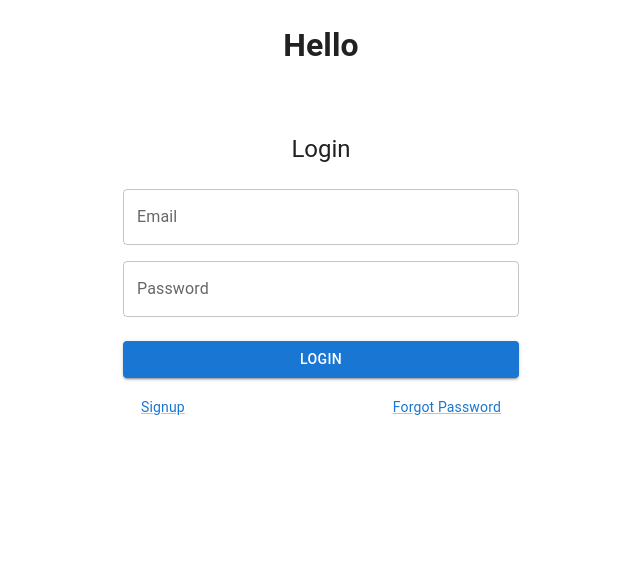
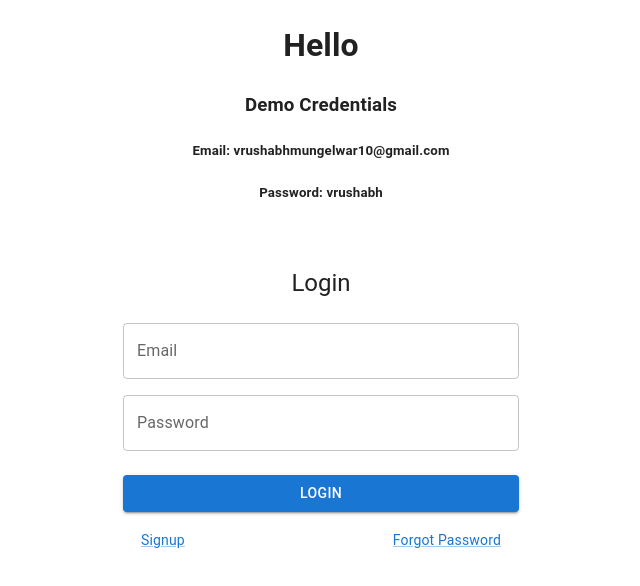
Before and after one commit to vrushabhmungelwar/forgot-password-frontend, a JavaScript app: page / in a window 1280 px wide. Shown: the top 586 px of the page, without its empty margins (319-959 px from the left). Built offline with nearby package versions, Linux system fonts and the light colour scheme; the HTML template or start-up script is replaced by a standard one.

Commit message:
added demo credentials

```diff
--- a/src/routes/login.js
+++ b/src/routes/login.js
@@ -27,7 +27,6 @@ export function Login() {
   const theme = createTheme();
   const history = useHistory();
 
-
   const { handleSubmit, handleChange, values, handleBlur, errors, touched } =
     useFormik({
       initialValues: { email: "", password: "" },
@@ -40,7 +39,9 @@ export function Login() {
     });
 
   const checkCredentials = async (values) => {
-    const response = await fetch(`https://forgot-password-by-vrushabh.herokuapp.com/login`, {
+    const response = await fetch(
+      `https://forgot-password-by-vrushabh.herokuapp.com/login`,
+      {
         method: "POST",
         body: JSON.stringify({
           email: values.email,
@@ -49,7 +50,8 @@ export function Login() {
         headers: {
           "Content-Type": "application/json",
         },
-    });
+      }
+    );
     const json = await response.json();
     // console.log(json);
     if (json.success) {
@@ -61,6 +63,12 @@ export function Login() {
   };
 
   return (
+    <div>
+      <div className="demo">
+        <h3>Demo Credentials</h3>
+        <h5>Email: vrushabhmungelwar10@gmail.com</h5>
+        <h5>Password: vrushabh</h5>
+      </div>
       <ThemeProvider theme={theme}>
         <Container component="main" maxWidth="xs">
           <CssBaseline />
@@ -120,7 +128,7 @@ export function Login() {
                 <Link
                   component="button"
                   variant="body2"
-                sx={{mr:26}}
+                  sx={{ mr: 26 }}
                   onClick={() => history.push("/signUp")}
                 >
                   Signup
@@ -128,16 +136,16 @@ export function Login() {
                 <Link
                   component="button"
                   variant="body2"
-                sx={{ml:0}}
+                  sx={{ ml: 0 }}
                   onClick={() => history.push("/forgotpassword")}
                 >
                   Forgot Password
                 </Link>
-
               </form>
             </Box>
           </Box>
         </Container>
       </ThemeProvider>
+    </div>
   );
 }
```
Lines whose indentation alone changed are shown as unchanged.
